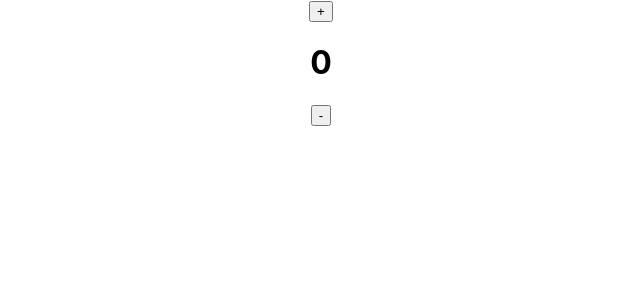
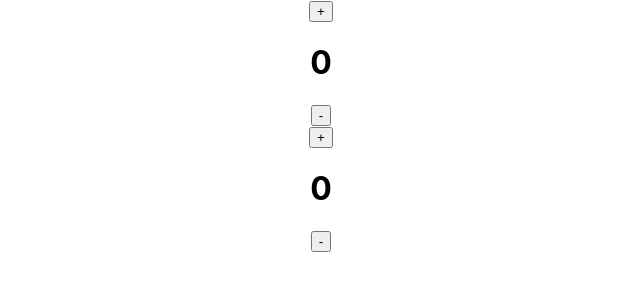
Before and after one commit to parkerPDF/learnReact, a React (Create React App) app: page / in a window 1280 px wide. Shown: the top 300 px of the page, without its empty margins (319-959 px from the left). Built offline with nearby package versions, Linux system fonts and the light colour scheme.

Commit message:
easier to create new stat blocks

```diff
--- a/src/App.js
+++ b/src/App.js
@@ -5,7 +5,7 @@ class App extends React.Component {
   constructor(props){
     super(props);
     this.state = {
-      stat: [0],
+      stat: [0, 0],
     };
   }
 
@@ -27,15 +27,22 @@ class App extends React.Component {
 
   }
 
+  renderStatDisp(s) {
+    return (
+      <StatValue
+        whatStat={s}
+        value={this.state}
+        addClick={() => this.addStat(s)}
+        subClick={() => this.subStat(s)}
+      />
+    );
+  }
+
   render() {
     return (
       <div className="App">
-        <StatValue
-          whatStat={0}
-          value={this.state}
-          addClick={(s) => this.addStat(s)}
-          subClick={(s) => this.subStat(s)}
-        />
+        {this.renderStatDisp(0)}
+        {this.renderStatDisp(1)}
       </div>
     );
   }
@@ -45,9 +52,9 @@ class App extends React.Component {
 function StatValue(props) {
   return(
     <div>
-      <AddButton onClick={() => props.addClick(props.whatStat)}/>
+      <AddButton onClick={props.addClick}/>
       <DisplayVal value={props.value.stat[props.whatStat]}/>
-      <SubButton onClick={() => props.subClick(props.whatStat)}/>
+      <SubButton onClick={props.subClick}/>
     </div>
   );
 }
```
